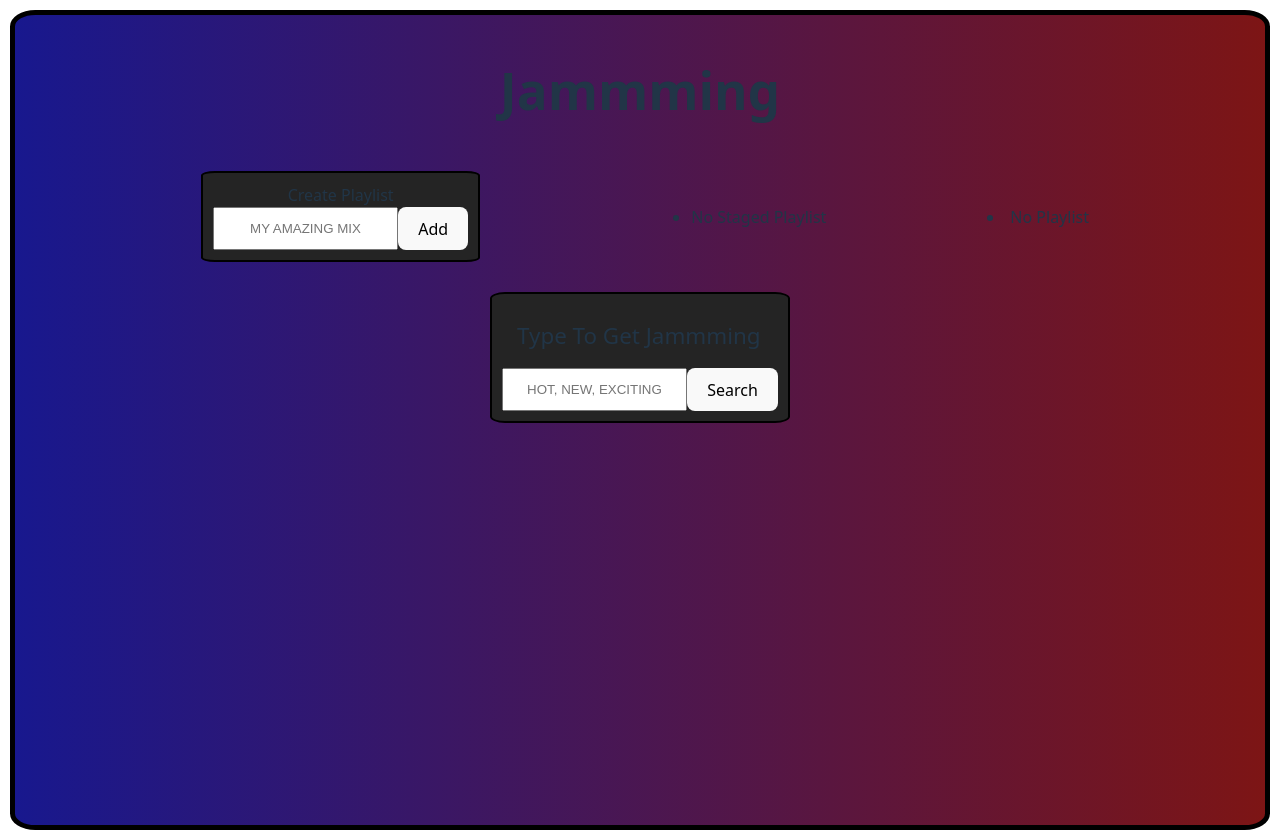
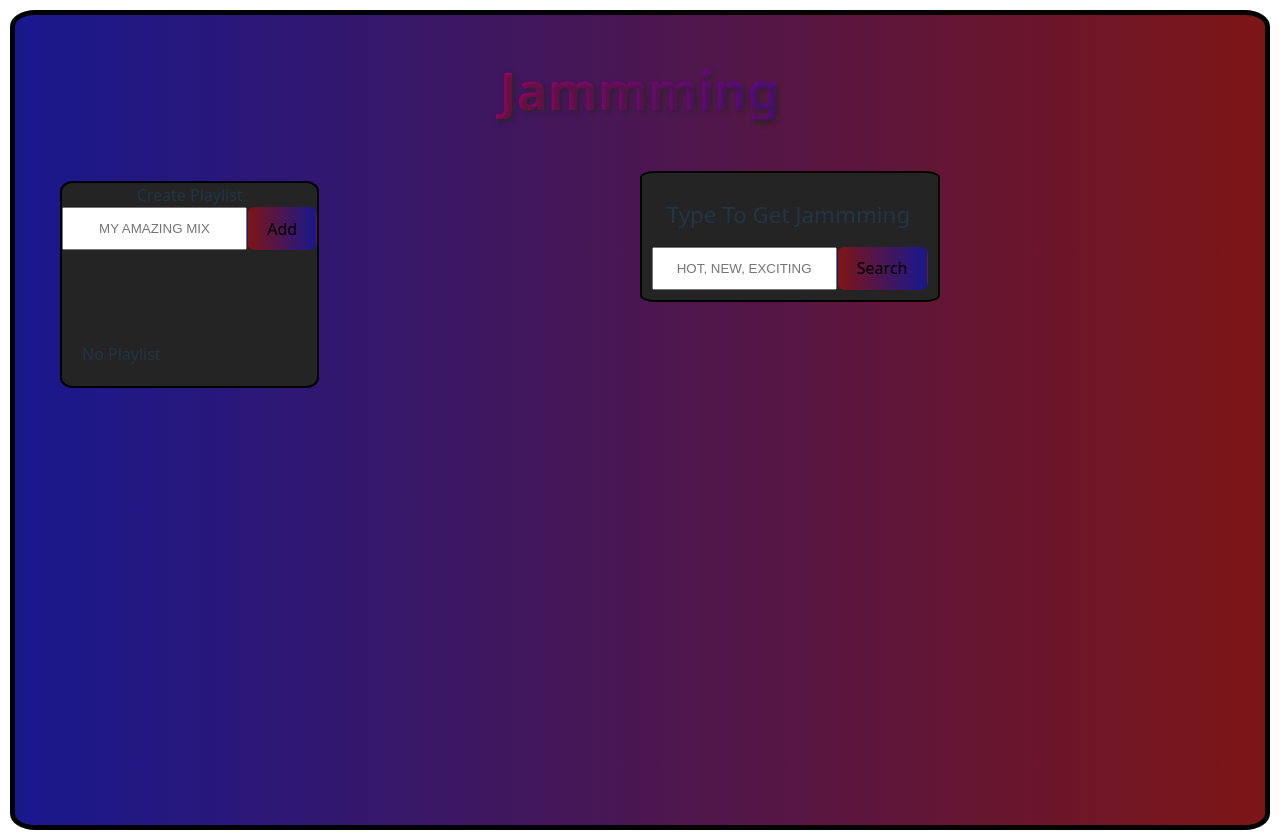
Before and after one commit to Corevirus-ops/corevirus_spamming_project, a React (Vite) app: page / in a window 1280 px wide. Built offline with nearby package versions, Linux system fonts and the light colour scheme.

Commit message:
added the ability to remove songs from staged list

```diff
--- a/src/App.jsx
+++ b/src/App.jsx
@@ -15,12 +15,13 @@ setStagedSong([]);
   }
 
 
+
   return (
     <>
     <section className='Container'>
     <h1 className='header'>Jammming</h1>
 
-        <Playlist stageSong={stagedSong} clearStage={handleClearStageSong}/>
+        <Playlist stageSong={stagedSong} clearStage={handleClearStageSong} setStage={setStagedSong}/>
     <SearchBar stageSong={handleStageSong}/>
 
     </section>
--- a/src/components/Playlist/Index.jsx
+++ b/src/components/Playlist/Index.jsx
@@ -1,14 +1,14 @@
 import react, {useState, useEffect} from 'react'
 import PlaylistTool from './PlaylistTool.jsx';
 
-function Playlist({stageSong, clearStage}) {
+function Playlist({stageSong, clearStage, setStage}) {
     const [playlist, setPlaylist] = useState([]);
 
     function handleCreatePlaylist(e) {
 
         setPlaylist(prevArray => [...prevArray,    {
             name: e.target.previousSibling.value,
-            songs: [stageSong],
+            songs: stageSong,
            }]);
 
 clearStage();
@@ -16,14 +16,22 @@ clearStage();
     }
 
 
+    function handleRemoveFromStaged(index) {
+            setStage((prevArray) =>
+      prevArray.filter((_, id) => id !== index)
+    );
+
+    }
+
+
     useEffect(() => {
 
-    }, [playlist])
+    }, [playlist, stageSong])
 
 
     return (
         <>
-        <PlaylistTool CreatePlaylist={handleCreatePlaylist} playlist={playlist} stagedSongs={stageSong} />
+        <PlaylistTool CreatePlaylist={handleCreatePlaylist} playlist={playlist} stagedSongs={stageSong} removeStaged={handleRemoveFromStaged} />
         </>
     )
 
--- a/src/components/Playlist/Playlist.css
+++ b/src/components/Playlist/Playlist.css
@@ -1,10 +1,22 @@
 .playlist {
     display: flex;
-    align-items: center;
-    justify-content: space-evenly;
-    margin: 10px;
     text-align: center;
+    flex-direction: column;
+    margin-top: 20px;
+    margin-bottom: 20px;
+    margin-left: 40px;
+    background-color: #242424;
+    border: 2px solid black;
+    border-radius: 5%;
+    float: left;
+
 }
+
+.playlist li {
+    display: flex;
+    padding: 20px;
+}
+
 
 .playlist label {
     margin: 5px;
@@ -14,11 +26,3 @@
 input {
     text-align: center;
 }
-
-.bubble {
-    background-color: #242424;
-    border-radius: 5%;
-    border: 2px solid black;
-    padding: 10px;
-    margin: 10px;
-}
--- a/src/components/Playlist/PlaylistTool.jsx
+++ b/src/components/Playlist/PlaylistTool.jsx
@@ -1,12 +1,14 @@
 import react from 'react';
 import './Playlist.css';
+import { FontAwesomeIcon } from '@fortawesome/react-fontawesome';
+import { faTrash } from '@fortawesome/free-solid-svg-icons';
 
 function PlaylistTool(props) {
 
     return (
-        <>
-        <section className="playlist">
-            <div className='bubble'>
+        <section className='result'>
+        <div className="playlist">
+            <div>
                 <label htmlFor='createPlaylist'>Create Playlist</label>
                 <div className='input_button'>
                     <input id='createPlaylist' name='createPlaylist' type='text' placeholder='MY AMAZING MIX'></input>
@@ -14,19 +16,21 @@ function PlaylistTool(props) {
                 </div>
             </div>
             <div>
+            <div>
                 <ul>
             {props.stagedSongs.length > 0  ? (
                 props.stagedSongs.map((item, index) => (
                     <li key={index}>
                         <div>{item}</div>
+                        <button id='removeStaged' type="button" onClick={() => props.removeStaged(index)}><FontAwesomeIcon icon={faTrash} /></button>
                     </li>
                 ))
             ) : (
-                <li>No Staged Playlist</li>
+                <li></li>
             )}
             </ul>
             </div>
-            <div>
+            <div className='result'>
                 {props.playlist.length > 0 ? (
                 props.playlist.map((item, index) => (
                     <li key={index}>
@@ -34,6 +38,7 @@ function PlaylistTool(props) {
 
                         <ul>
                             {item.songs.map((track, trackIndex) => (
+
                                 <li key={trackIndex} >
                                     <div>{track}</div>
                                 </li>
@@ -45,10 +50,10 @@ function PlaylistTool(props) {
                 <li>No Playlist</li>
             )}
             </div>
+            </div>
 
-
+        </div>
         </section>
-        </>
     )
 }
 
--- a/src/components/SearchBar/SearchBar.css
+++ b/src/components/SearchBar/SearchBar.css
@@ -49,6 +49,7 @@ input {
  background-image: linear-gradient(to right, rgb(125, 21, 21), rgb(24, 24, 142));
 }
 
+
 .BoxedDiv {
     background-color: #242424;
     border: 2px solid black;
--- a/src/components/SearchBar/SearchResults.jsx
+++ b/src/components/SearchBar/SearchResults.jsx
@@ -15,18 +15,12 @@ function SearchResults({searchFor, stageSong}) {
 
     const searchTerm = searchFor.toLowerCase();
 
+
      const results = Music.filter(item =>
         item.albumTitle.toLowerCase().includes(searchTerm) ||
         item.artist.toLowerCase().includes(searchTerm) ||
         item.tracks.some((track) => track.toLowerCase().includes(searchTerm))
     );
-
-
-    function handleAddToPlaylist(e) {
-        stageSong(e.target.previousSibling.innerHTML);
-    }
-
-
 
 
 
@@ -37,22 +31,16 @@ function SearchResults({searchFor, stageSong}) {
             <div className="BoxedDiv">
                 <h3>Results:</h3>
             {results.length >= 0 ? (
-                results.map((item, index) => (
-                    <li key={index}>
-                        <div>
-                            <div>{item.albumTitle} {`(Album prod by ${item.artist})`}</div>
-                                <button><FontAwesomeIcon icon={faCirclePlay} size="lg"/></button>
-                            </div>
+                results.map((item) => (
                         <ul>
                             {item.tracks.map((track, trackIndex) => (
                                 <li key={trackIndex} >
                                     <div>{track} {`(by ${item.artist})`}</div>
-                                <button id="addToPlaylist2" type="button" onClick={handleAddToPlaylist}><FontAwesomeIcon icon={faPlus} size="lg" /></button>
+                                <button id="addToPlaylist2" type="button" onClick={() => stageSong(`${track} (by) ${item.artist}`)}><FontAwesomeIcon icon={faPlus} size="lg" /></button>
                                 <button><FontAwesomeIcon icon={faCirclePlay} size="lg"/></button>
                                 </li>
                             ))}
                         </ul>
-                    </li>
                 ))
             ) : (
                 <li>No results found</li>
--- a/src/index.css
+++ b/src/index.css
@@ -41,6 +41,13 @@ h1 {
   display: flex;
   align-items: center;
   justify-content: space-evenly;
+  font-weight: bolder;
+      background-image: linear-gradient(to right, rgb(255, 0, 0), rgb(0, 4, 255));
+      -webkit-background-clip: text;
+      background-clip: text;
+      color: transparent;
+      -webkit-text-fill-color: transparent;
+      text-shadow: 2px 2px 4px rgba(15, 46, 0, 0.444);
 }
 
 
@@ -52,6 +59,7 @@ button {
   font-weight: 500;
   font-family: inherit;
   background-color: #1a1a1a;
+   background-image: linear-gradient(to right, rgb(125, 21, 21), rgb(24, 24, 142));
   cursor: pointer;
   transition: border-color 0.25s;
 }
```
